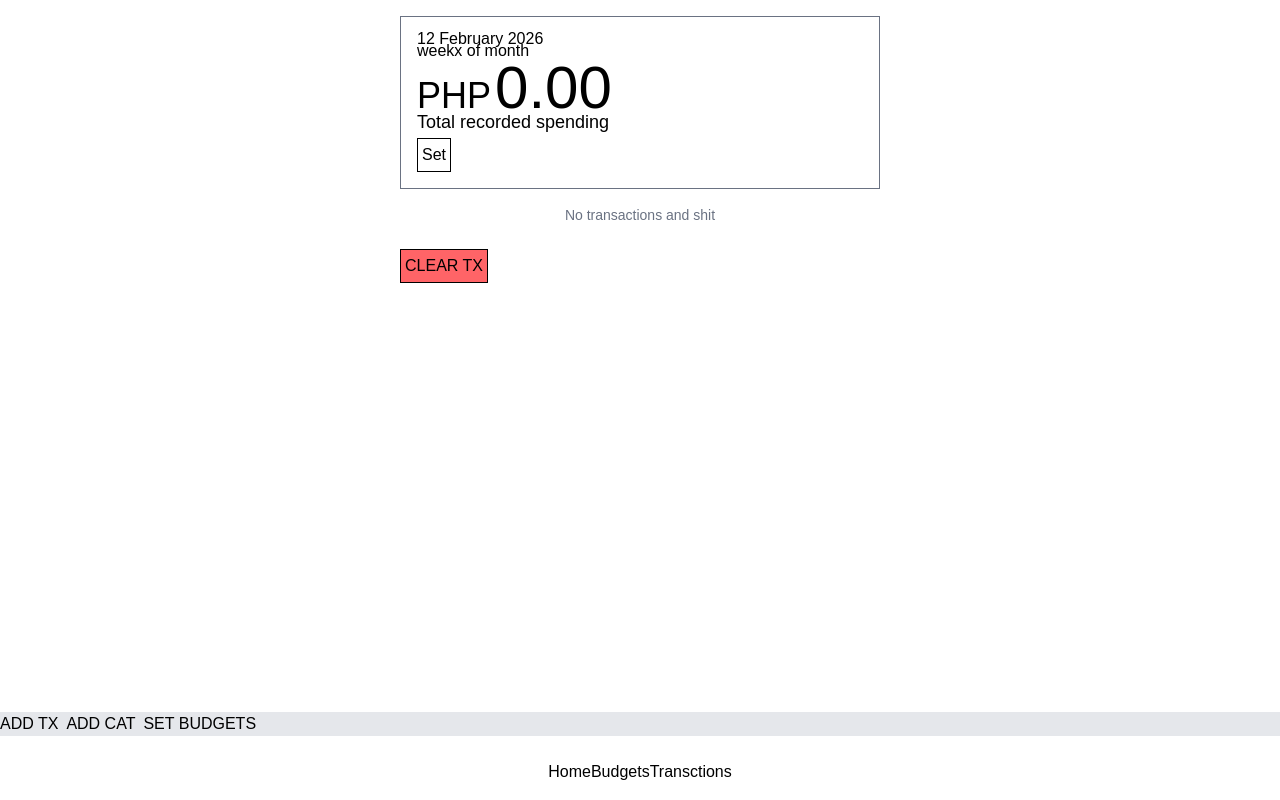
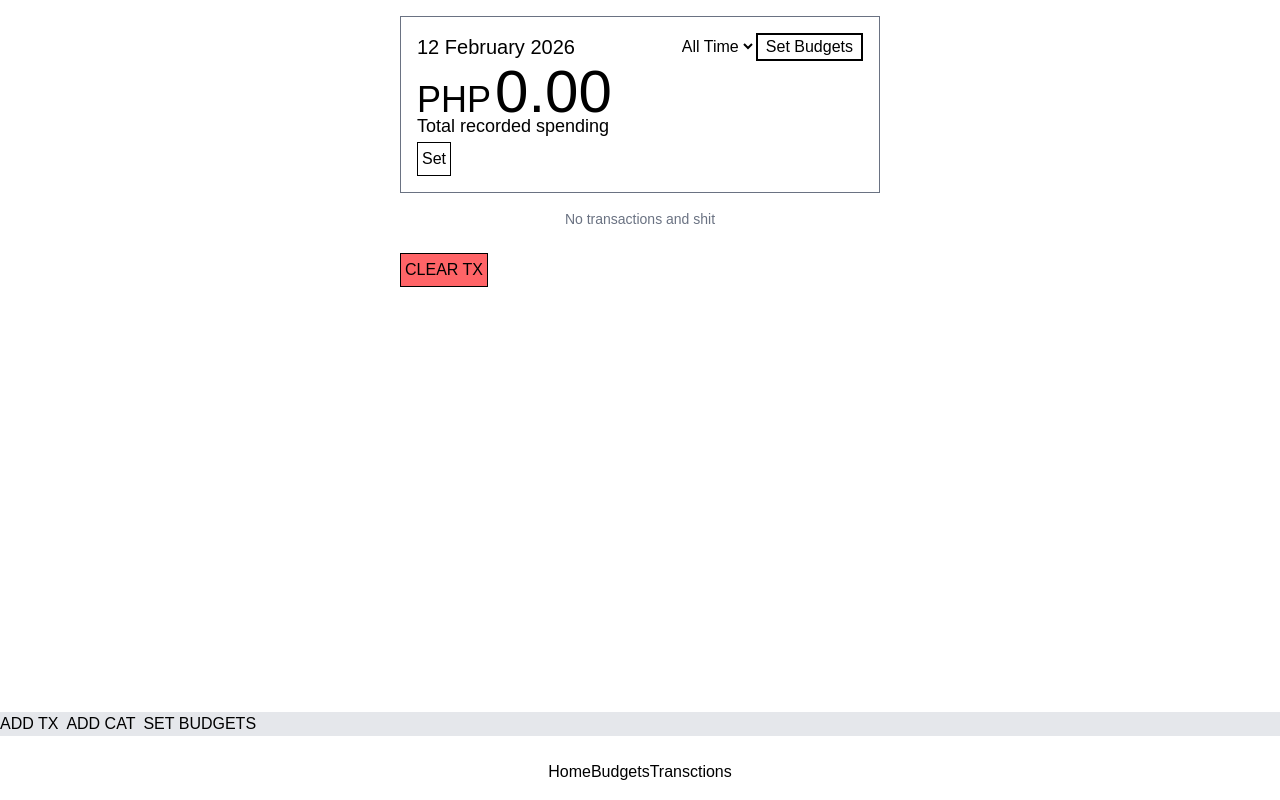
Before and after one commit to Emvil-git/wowee-ree-dough, a React (Vite) app: page / in a window 1280 px wide. Built offline with nearby package versions, Linux system fonts and the light colour scheme; a web font is replaced by a local one.

Commit message:
feat:filterssssssss
im fully aware that im not doing contextual or useful commit messages, i ran out of shits to give and i want to have fun sue me

```diff
--- a/src/components/progBar/Bar.tsx
+++ b/src/components/progBar/Bar.tsx
@@ -8,12 +8,12 @@ export const Bar = ({max, fill}: BarPropType) => {
 
 
     return (
-        <div className="flex justify-between items-center">
-            <span
+        <div className="flex justify-between items-center gap-2">
+            {/* <span
                 className="text-3xl"
-            >{fill/max * 100 + "%"}</span>
+            >{fill/max * 100 + "%"}</span> */}
 
-            <div className=" relative flex w-full h-[2em] p-1 border-amber-500 border-2 ml-2">
+            <div className=" relative flex w-full h-[2em] p-1 border-amber-500 border-2">
                 {/* <div className="absolute top-0 w-full h-[2em] bg-gray-300"></div> */}
                 <div className={`top-0 bg-amber-500`} style={{width: `${fill/max * 100}%`}}></div>
                 <span className="absolute top-0 text-center w-full">{fill}/{max}</span>
--- a/src/pages/Home/components/TopHome.tsx
+++ b/src/pages/Home/components/TopHome.tsx
@@ -2,21 +2,31 @@ import ProgBar from "../../../components/progBar/ProgBar"
 import { useTime } from "../../../hooks/useTime"
 import { isoToDate } from "../../../utility_fx"
 import useExStore from "../../../store/expenses"
-import { useContext } from "react"
+import React, { useContext } from "react"
 import HomeContext from "../homecontext"
 import { useMemo } from "react"
 import { txFilter } from "../../../utility_fx"
 import { DateTime } from "luxon"
+import type { FilterType } from "../../../types/utilTypes"
 
 export const TopHome = () => {
+
+    const filterOptions: Record<FilterType, string> = {
+        daily:"Daily",
+        weekly:"Weekly",
+        monthly:"Monthly",
+        yearly:"Yearly",
+        all:"All Time"
+    }
+
     const {isoLocal} = useTime()
 
     const transactions = useExStore((state => state.transactions))
-    const {filterMode} = useContext(HomeContext)
+    const {filterMode, setFilterMode} = useContext(HomeContext)
 
     const filteredTx = useMemo(() => {
             return txFilter(transactions, DateTime.now(), filterMode)
-        }, [transactions])
+        }, [transactions, filterMode])
 
     const total = useMemo(() => {
         return filteredTx.length ? filteredTx.map(
@@ -25,6 +35,10 @@ export const TopHome = () => {
             (acc, val) => acc + val
         ) : 0
     }, [filteredTx])
+
+    const handleFilterSelect = (ev:React.ChangeEvent<HTMLSelectElement>) => {
+        setFilterMode(ev.target.value as FilterType)
+    }
 
     const totalLabeller = () => {
         switch (filterMode){
@@ -43,9 +57,29 @@ export const TopHome = () => {
         <div className="w-full border border-gray-500 p-4">
             {/* TODO: FILTER TYPE SETTER */}
             {/* TODO: TOTAL SPENDING FOR FILTER TYPE */}
+            <div className="w-full flex justify-between items-center">
+                <p className="text-xl">{isoToDate(isoLocal)}</p>
 
-            <p>{isoToDate(isoLocal)}</p>
-            <p>weekx of month</p>
+                <div>
+
+
+                    <div>
+                        <select name="" id="" value={filterMode} onChange={handleFilterSelect}>
+                            {(Object.keys(filterOptions) as FilterType[]).map(filt => (
+                                <option key={filt} value={filt}>{filterOptions[filt]}</option>
+                            ))}
+                        </select>
+
+                        <button
+                            className="border-2 py-0 px-2"
+                        >
+                            Set Budgets
+                        </button>
+                    </div>
+                </div>
+            </div>
+
+            {/* <p>weekx of month</p> */}
             <div className="my-2">
                 <p className="text-6xl"><span className="text-4xl mr-1">PHP</span>{total.toFixed(2)}</p>
                 <p className="text-lg">{totalLabeller()}</p>
--- a/src/pages/Home/components/TransacHome.tsx
+++ b/src/pages/Home/components/TransacHome.tsx
@@ -15,11 +15,11 @@ export const TransacHome = () => {
 
     const filteredTx = useMemo(() => {
         return txFilter(transactions, DateTime.now(), filterMode)
-    }, [transactions])
+    }, [transactions,filterMode])
 
     const sortedTx = useMemo(() => {
         return[...filteredTx].sort((a, b) => b.date.localeCompare(a.date))
-    }, [transactions])
+    }, [filteredTx])
 
     const categorisedTx = useCategorisedTx(sortedTx, categories)
 
```
